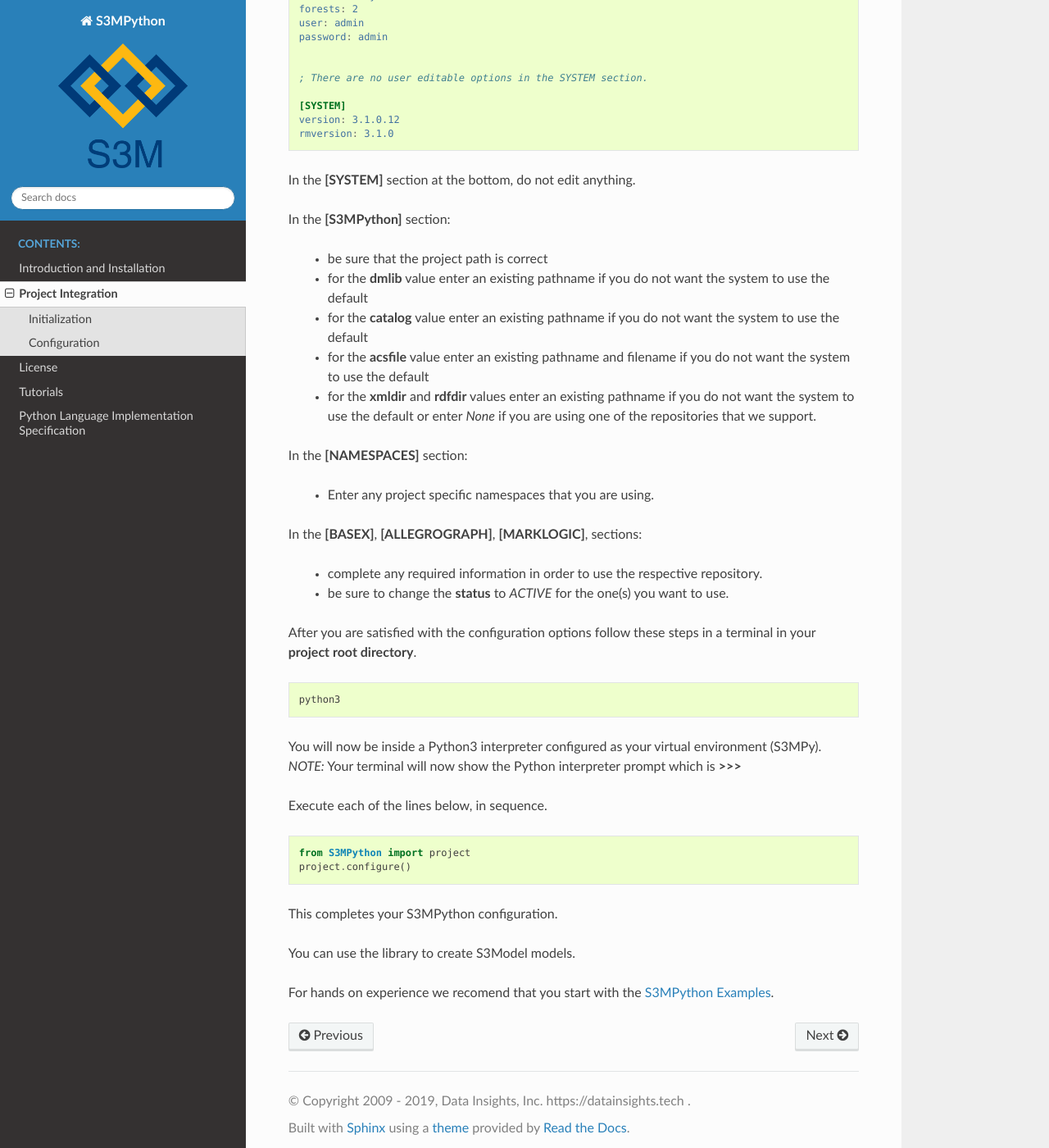
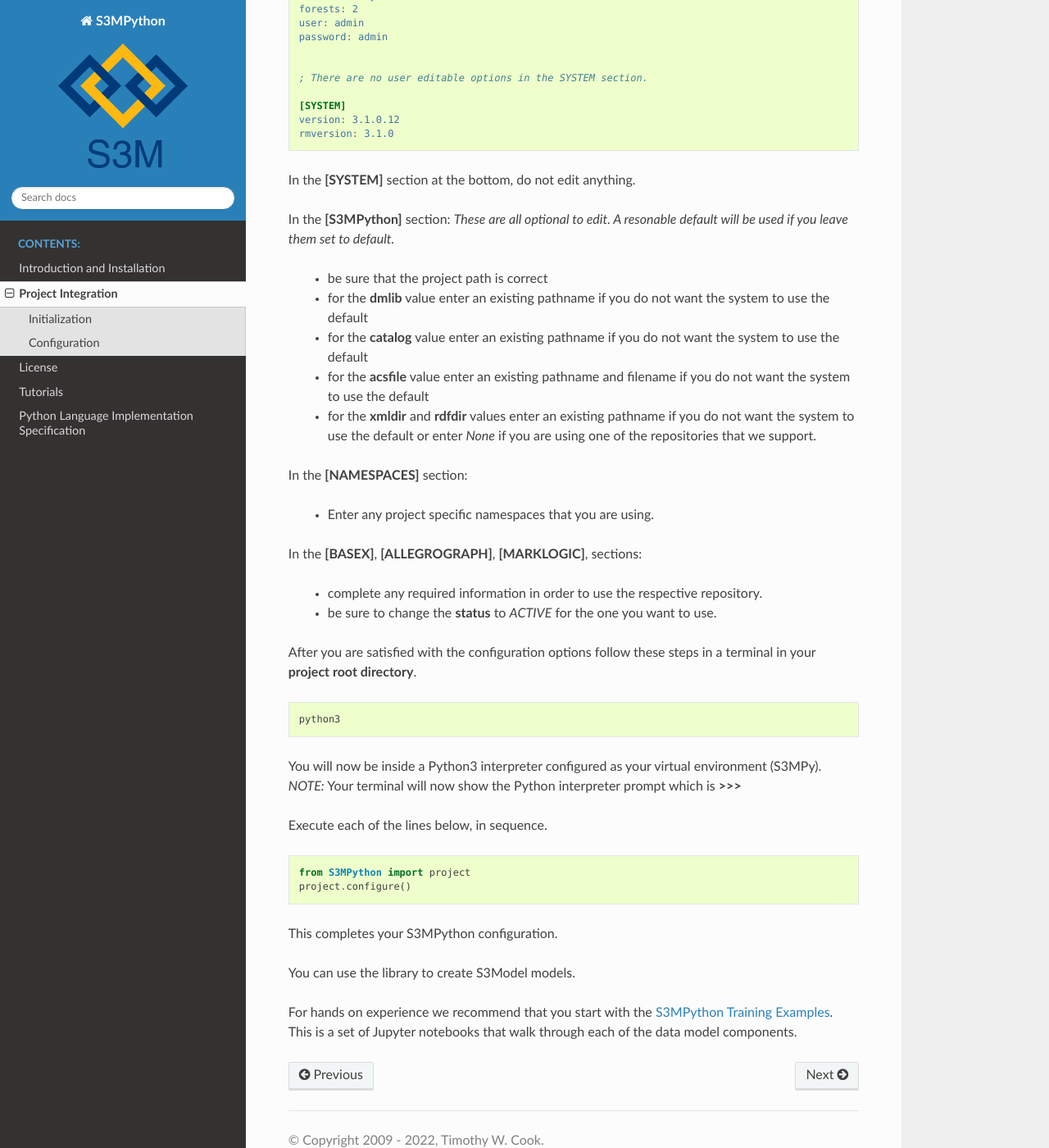
Before and after one commit to twcook/S3M_Python, a Sphinx documentation site: the page built from docs_source/source/config.rst, in a window 1280 px wide and 1400 px high, scrolled down 2186 px. Shown: the whole window at 82% size. Built offline with Sphinx 7.4.7 and the Read the Docs theme 2.0.0, drawn with Linux system fonts in a browser that asks for light colours; some of the changed text lies outside the part shown.

Commit message:
Updating docs.

```diff
--- a/docs_source/source/LIS.rst
+++ b/docs_source/source/LIS.rst
@@ -3,9 +3,7 @@ Python Language Implementation Specification
 
 Versioning
 ----------
-This Python implementation of `S3Model <https://datainsights.tech/S3Model>`_ has a version number that indicates the
-S3M Reference Model version with the digits preceeding the '-' and the Python code version with two
-digits following the dash.
+This Python implementation of `S3Model <https://s3model.com/index.html>`_ has a version number that indicates the S3M Reference Model version with the digits preceeding the '-' and the Python code version with two digits following the dash.
 
 Conformance
 -----------
--- a/docs_source/source/conf.py
+++ b/docs_source/source/conf.py
@@ -27,7 +27,7 @@ RMVERSION = config['SYSTEM']['rmversion']
 # -- Project information -----------------------------------------------------
 
 project = 'S3MPython'
-copyright = '2009 - 2019, Data Insights, Inc. https://datainsights.tech  '
+copyright = '2009 - 2022, Timothy W. Cook'
 author = 'Timothy W. Cook'
 
 # The short X.Y version
--- a/docs_source/source/config.rst
+++ b/docs_source/source/config.rst
@@ -32,7 +32,7 @@ Configuration
 
 S3MPython has a significant number of configuration options, all with reasonable defaults.
 
-When the project is initialized a copy of *S3MPython.conf* is placed in the *conf* subdirectory of your project root.
+When the project is initialized a copy of the file *S3MPython.conf* is placed in the *conf* subdirectory of your project root.
 
 This is a copy of the *S3MPython.conf* file with comments. If you open the *conf/S3MPython.conf* file in your project, it will not have comments. Also the **prjpath:** variable should have the complete path to your project root as its value.
 
@@ -128,6 +128,7 @@ This is a copy of the *S3MPython.conf* file with comments. If you open the *conf
 In the **[SYSTEM]** section at the bottom, do not edit anything.
 
 In the **[S3MPython]** section:
+*These are all optional to edit. A resonable default will be used if you leave them set to default.*
 
     - be sure that the project path is correct
     - for the **dmlib** value enter an existing pathname if you do not want the system to use the default
@@ -145,7 +146,7 @@ In the **[NAMESPACES]** section:
 In the **[BASEX]**, **[ALLEGROGRAPH]**, **[MARKLOGIC]**, sections:
 
     - complete any required information in order to use the respective repository.
-    - be sure to change the **status** to *ACTIVE* for the one(s) you want to use.
+    - be sure to change the **status** to *ACTIVE* for the one you want to use.
 
 
 After you are satisfied with the configuration options follow these steps in a terminal in your **project root directory**.
@@ -168,4 +169,4 @@ This completes your S3MPython configuration.
 
 You can use the library to create S3Model models.
 
-For hands on experience we recomend that you start with the `S3MPython Examples <http://datainsights.tech/S3MPython_examples/>`_.
+For hands on experience we recommend that you start with the `S3MPython Training Examples <https://github.com/twcook/S3M_Python_Training_examples>`_. This is a set of Jupyter notebooks that walk through each of the data model components.
--- a/docs_source/source/index.rst
+++ b/docs_source/source/index.rst
@@ -3,7 +3,7 @@ Welcome to S3MPython's documentation!
 =====================================
 
 
-*2009 - 2021 Timothy W. Cook - All Rights Reserved.*
+*2009 - 2022 Timothy W. Cook - All Rights Reserved.*
 
 .. toctree::
    :maxdepth: 3
--- a/docs_source/source/tutorials.rst
+++ b/docs_source/source/tutorials.rst
@@ -1,7 +1,7 @@
 Tutorials
 =========
 
-See the Data Insights, Inc. `Training <https://datainsights.tech/training>`_ page.
+See the S3Model `Training <https://s3model.com/training/docs/index.html>`_ page.
 
 Examples
 --------
```
Also changed, not shown: docs_source/source/intro.rst (+4 -4 lines).
